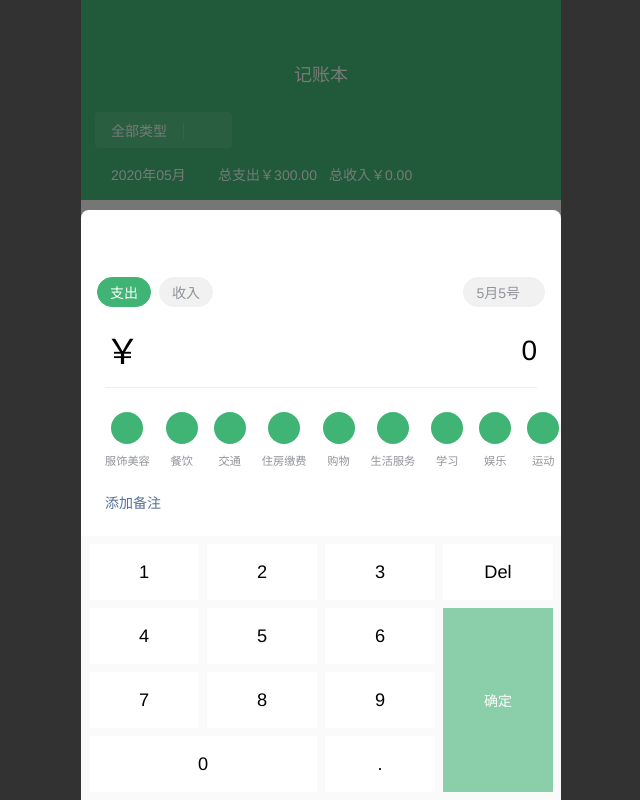
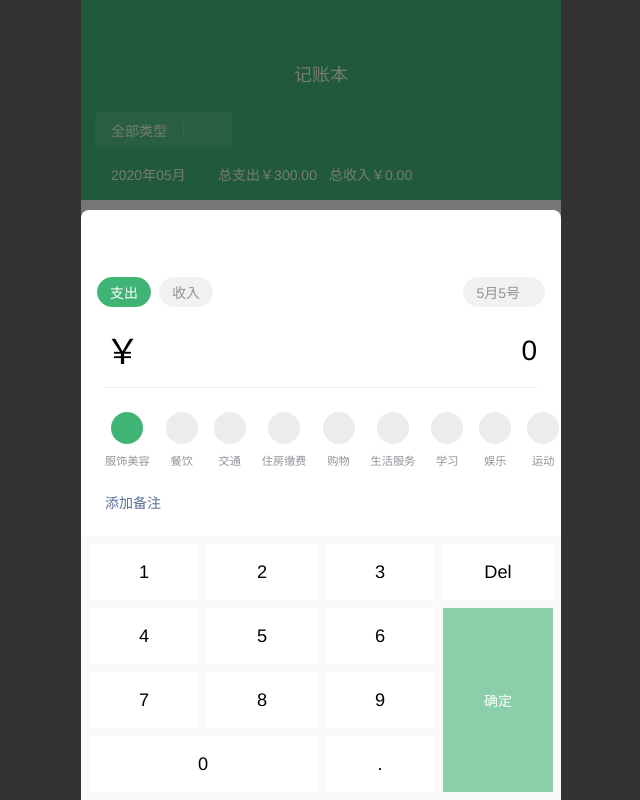
Before and after one commit to haixiangyan/weixin-cash, a React (Create React App) app: page / in a window 1280 px wide. Shown: the whole page, without its empty margins (319-959 px from the left). Built offline with nearby package versions, Linux system fonts and the light colour scheme.

Commit message:
切换 Category

```diff
--- a/src/components/Money.tsx
+++ b/src/components/Money.tsx
@@ -84,6 +84,7 @@ const NumberPadSection = styled.section`
 const Money: React.FC<TProps> = (props) => {
   const {closeDrawer} = props
   const [recordType, setRecordType] = useState<TRecordType>('expense')
+  const [selectedCategoryId, setSelectedCategoryId] = useState<number>(DEFAULT_CATEGORIES[0].id)
   const [amount, setAmount] = useState(0)
   const [amountString, setAmountString] = useState('0')
 
@@ -120,8 +121,11 @@ const Money: React.FC<TProps> = (props) => {
       <CategoryList>
         {
           DEFAULT_CATEGORIES.map((category => (
-            <CategoryItem key={category.id}>
-              <Category category={category} recordType={recordType} size={20}/>
+            <CategoryItem key={category.id}
+                          onClick={() => setSelectedCategoryId(category.id)}>
+              <Category category={category}
+                        recordType={selectedCategoryId === category.id ? recordType : 'none'}
+                        size={20}/>
               <CategoryText>{category.name}</CategoryText>
             </CategoryItem>
           )))
```
